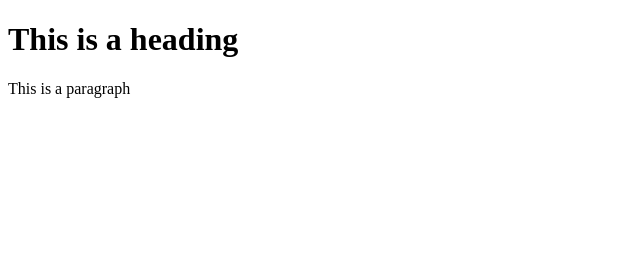
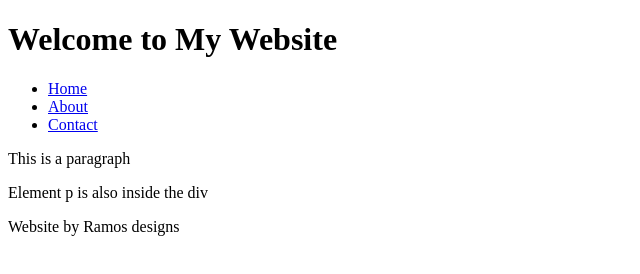
Before and after one commit to NadiaRamos86/my_study_project, a plain HTML site: page index.html in a window 1280 px wide. Shown: the whole page, without its empty margins (0-640 px from the left). Drawn offline with Linux system fonts and the light colour scheme.

Commit message:
Update index.html

```diff
--- a/index.html
+++ b/index.html
@@ -6,7 +6,21 @@
     <title>Page title</title>
   </head>
   <body>
-    <h1>This is a heading</h1>
+    <header>
+      <h1>Welcome to My Website</h1>
+    </header>
+    <div>
+      <ul>
+        <li><a href="#home">Home</a></li>
+        <li><a href="#about">About</a></li>
+        <li><a href="#contact">Contact</a></li>
+      </ul>
+    </div>  <div>
     <p>This is a paragraph</p>
+    <p>Element p is also inside the div</p>
+  </div>
+    <footer>
+      <p>Website by Ramos designs</p>
+    </footer>
   </body>
 </html>
```
